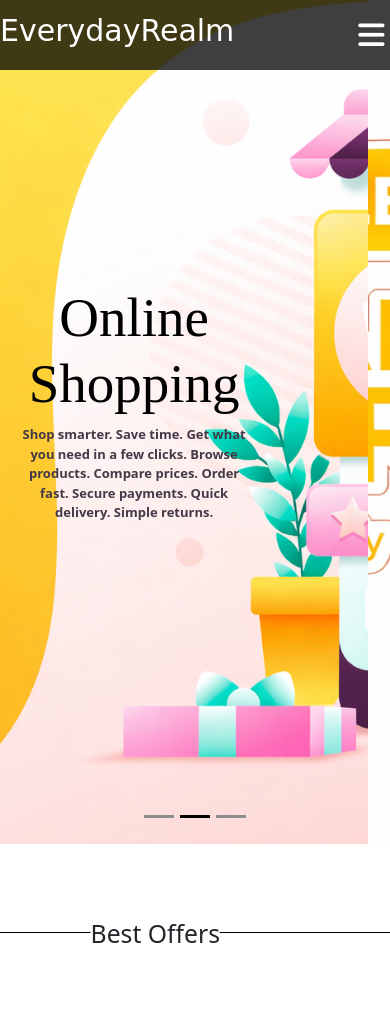
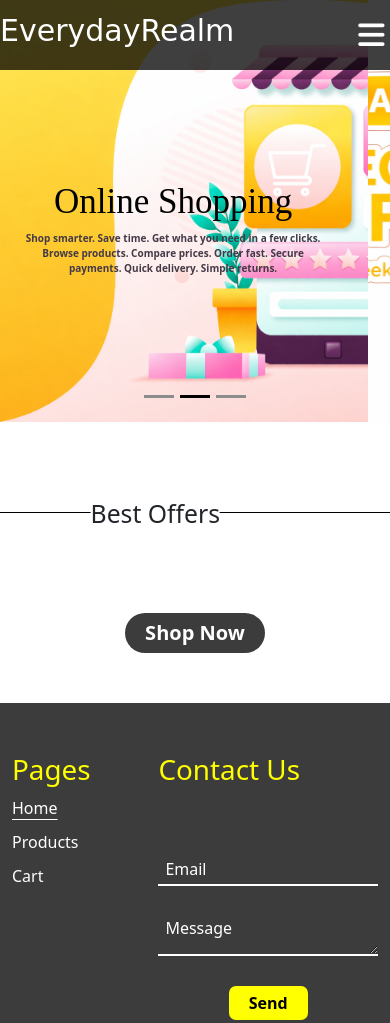
Before and after one commit to Lyova72/DummyJson-products-app, a plain HTML site: page index.html in a window 390 px wide. Shown: the top 1023 px of the page. Drawn offline with nearby package versions, Linux system fonts and the light colour scheme; no server answers; a web font is replaced by a local one.

Commit message:
Banner height change

```diff
--- a/CSS/responsive.css
+++ b/CSS/responsive.css
@@ -86,10 +86,17 @@
         width: fit-content;
         font-size: 15px;
     }
+    .carousel-caption {
+        width: 80%;
+        padding: 0;
+    }
      .carousel-caption h1{
-        font-size: 55px;
+        padding-top: 70px;
+        font-size: 35px;
     }
-
+    .carousel-caption p{
+        font-size: 13px;
+    }
 
 }
 
@@ -101,7 +108,7 @@
         width: 20px;
     }
     .carousel-caption p{
-        font-size: 13px;
+        font-size: 10px;
     }
 }
 
--- a/CSS/style.css
+++ b/CSS/style.css
@@ -535,7 +535,7 @@ nav{
     padding: 0;
 }
 .home-carousel .carousel-item img{
-    min-height: 100vh;
+    min-height: 50vh;
     max-height: 100vh;
     object-fit: cover;
 }
```
